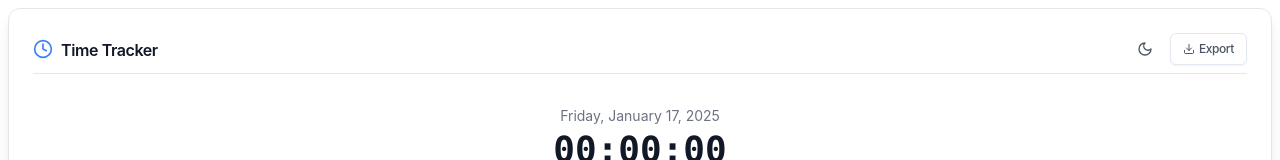
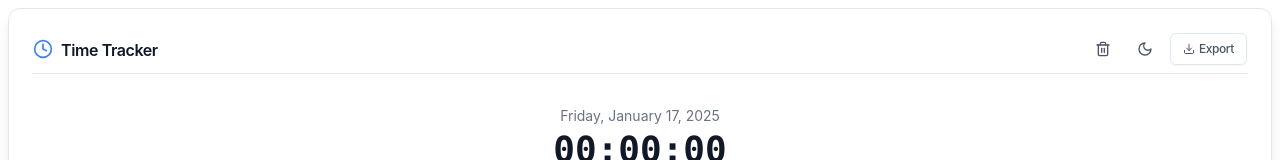
Before and after one commit to strainix/timetrack, a React (Vite) app: page / in a window 1280 px wide. Shown: the top 160 px of the page. Built offline with nearby package versions, Linux system fonts and the light colour scheme; the HTML template or start-up script is replaced by a standard one.

Commit message:
clear button

```diff
--- a/src/components/TimeTracker.jsx
+++ b/src/components/TimeTracker.jsx
@@ -412,6 +412,20 @@ const TimeTracker = () => {
               )}>Time Tracker</span>
             </div>
             <div className="flex gap-2 items-center">
+<Button
+                variant="ghost"
+                size="sm"
+                onClick={clearLogs}
+                className={cn(
+                  "p-2 bg-transparent",
+                  isDarkMode
+                    ? "text-gray-300 hover:text-red-400 hover:bg-gray-700 border-transparent"
+                    : "text-gray-600 hover:text-red-600 hover:bg-gray-100 border-transparent"
+                )}
+                title="Clear all logs"
+              >
+                <Trash2 className="w-4 h-4" />
+              </Button>
             <Button
                 variant="ghost"
                 size="sm"
```
